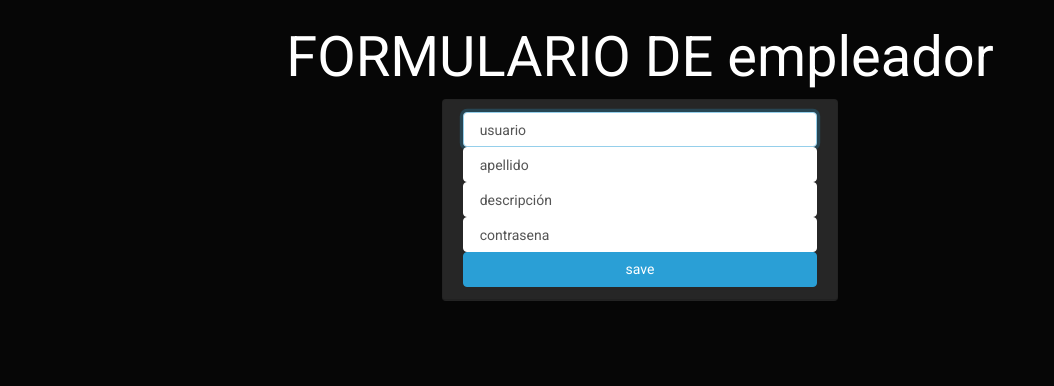
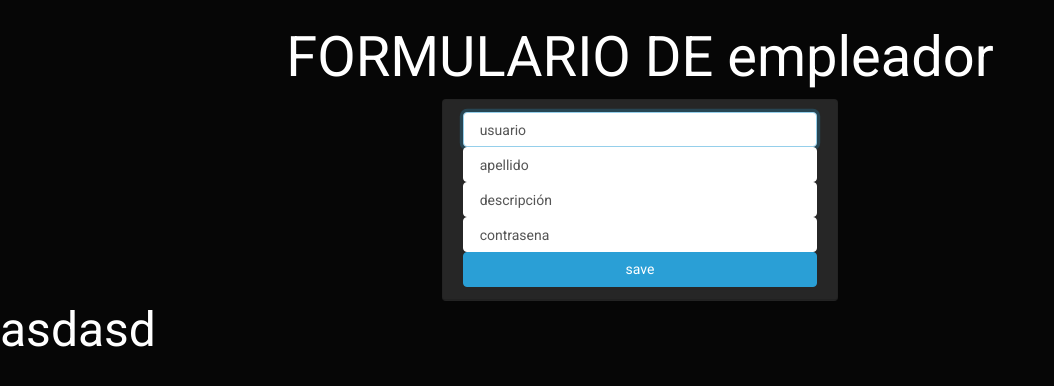
Before and after one commit to LucasR-Prieto/changapp, a Flask app: page /empleador in a window 1280 px wide. Shown: the top 386 px of the page, without its empty margins (0-1054 px from the left). Run offline with Flask 2, Linux system fonts and the light colour scheme; data that the repository does not hold is empty; some libraries are stand-ins or nearby versions.

Commit message:
cambio de prueba

```diff
--- a/templates/empleador.html
+++ b/templates/empleador.html
@@ -39,7 +39,7 @@
 
         </div>
     </div>
-
+<h2>asdasd</h2>
 
 </body>
 
```
